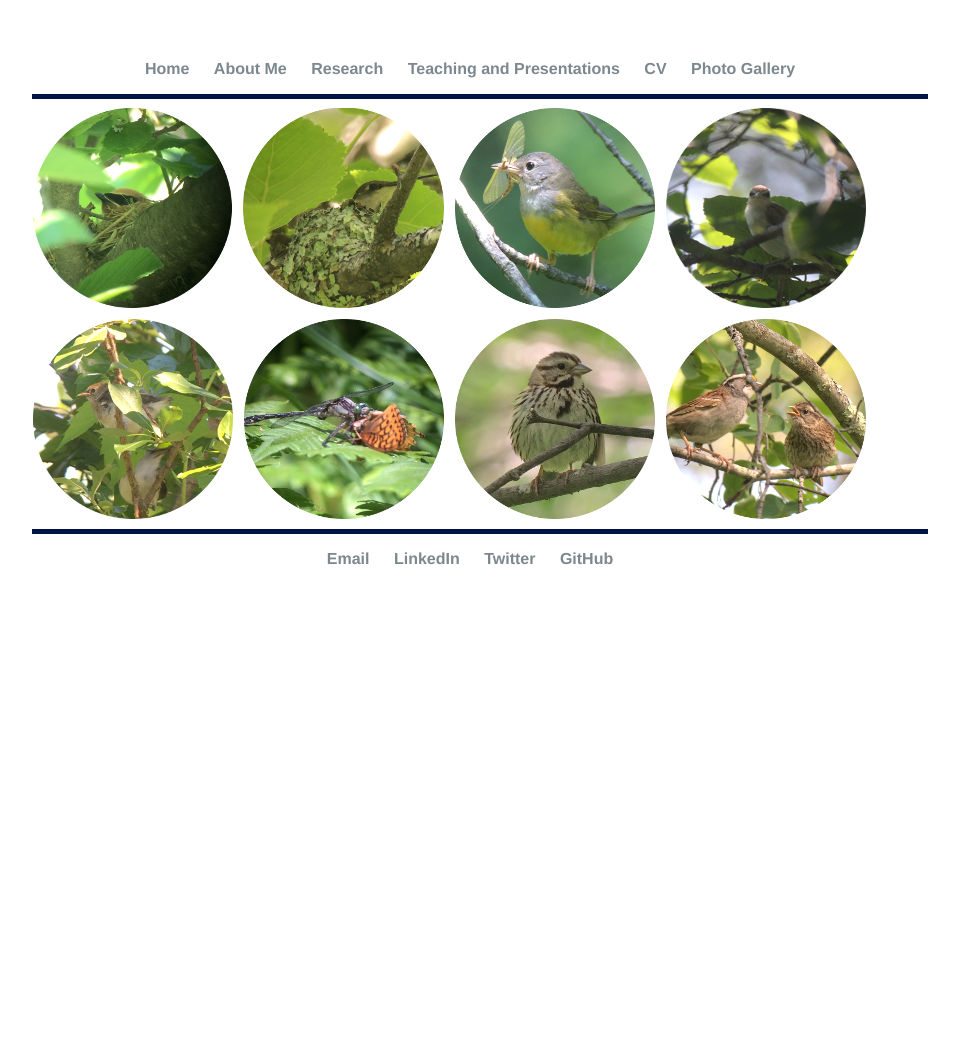
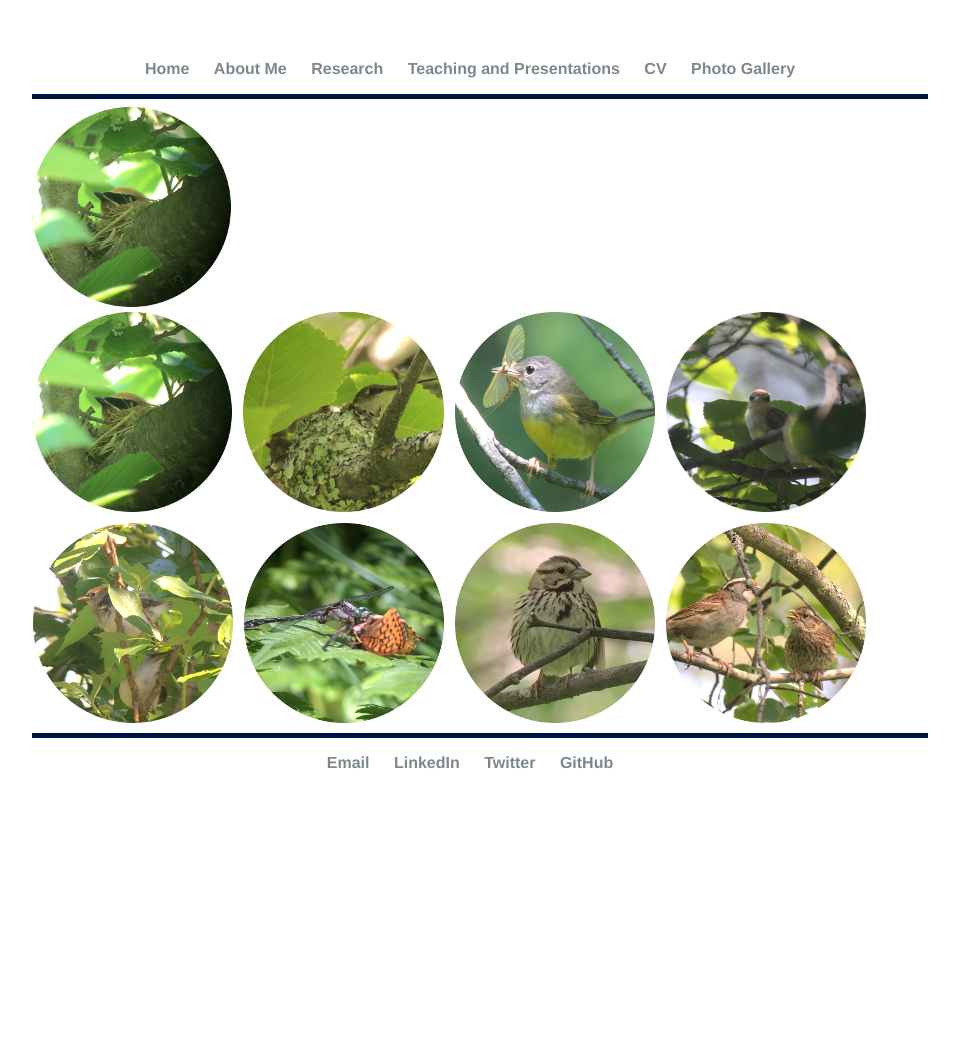
Before and after one commit to elizagrames/elizagrames.github.io, a Jekyll site: the page built from gallery/index.html, in a window 1280 px wide. Shown: the whole page, without its empty margins (160-1119 px from the left). Built offline with Jekyll 4.4.1, drawn with Linux system fonts in a browser that asks for light colours; before the commit the page ends 900 px from its top, so only the background shows below that.

Commit message:
Update index.html

```diff
--- a/gallery/index.html
+++ b/gallery/index.html
@@ -50,6 +50,11 @@
   }
 
 </style>
+<img src="https://github.com/elizagrames/elizagrames.github.io/blob/master/images/wbba/CEDW-thumb.png?raw=true"
+     onmouseover="https://github.com/elizagrames/elizagrames.github.io/blob/master/images/wbba/CEDW-scale.JPG?raw=true'"
+     onmouseout="https://github.com/elizagrames/elizagrames.github.io/blob/master/images/wbba/CEDW-thumb.png?raw=true'"/>
+
+
 <div class="gallerycontainer" float="right">
 
 <a class="thumbnail" href="#thumb">
```
